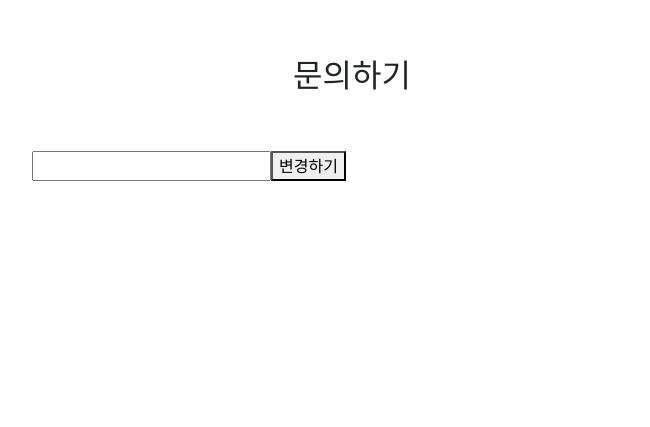
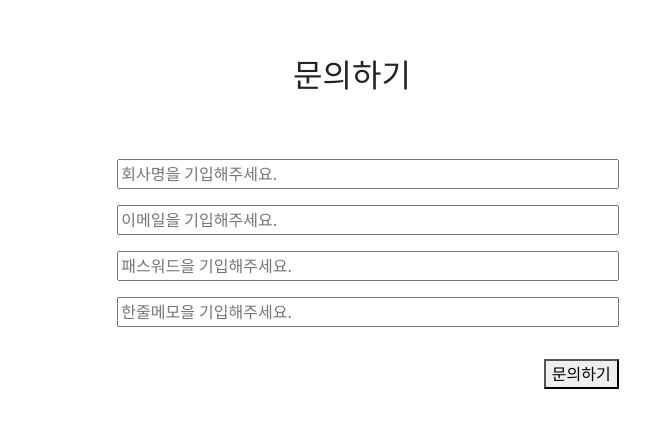
Before and after one commit to soyeya/reactAD_20230116, a React (Create React App) app: page / in a window 1280 px wide. Shown: the part 2784-3211 px from the top of the page, without its empty margins (288-938 px from the left). Before the commit the page ends 3013 px from the top, so only its background shows below. Built offline with nearby package versions, Linux system fonts and the light colour scheme; a web font is replaced by a local one.

Commit message:
JSON 데이터처리

```diff
--- a/package.json
+++ b/package.json
@@ -11,6 +11,7 @@
     "react": "^18.2.0",
     "react-bootstrap": "^2.7.0",
     "react-dom": "^18.2.0",
+    "react-hook-form": "^7.42.1",
     "react-router-dom": "^6.6.2",
     "react-scripts": "5.0.1",
     "react-scrollspy": "^3.4.3",
--- a/src/component/Qna.js
+++ b/src/component/Qna.js
@@ -1,34 +1,89 @@
 import React, { useState } from 'react';
 
+
 const Qna = () => {
-    const [ password, setPassword ] = useState("");
-    const [ statue, updateStatue] = useState(false);
 
-    const changePw = ({ target : {value} }) => setPassword(value);
-    const sendform = async (e) => {
-        //폼태그는 기본적으로 새로고침한다.
-        //폼태그가 중복 실행되지않도록 막아야한다.
-        updateStatue(true); //버튼막아
+
+    //중복제출막기
+    const [statue, updateStatue] = useState(false);
+    const [values, setValues] = useState({
+        comNm: "",
+        email: "",
+        password: "",
+        content: "",
+
+      })
+
+    const handleChange = (e) =>{
+        setValues({
+            ...values,
+            [e.target.name] : e.target.value
+        })
+        //input의 name을 변수이름과 같이 해서 식을 심플하게 처리
+    }
+
+    const sendform = async(e) => {
         e = e || window.event;
-        e.preventDefault(); //싱글페이지니깐 새로고침하지마
-        await new Promise( (r) => setTimeout(r, 1000))
-        //동기화시키는중_ 내가 닫을 때까지 아래는 작동하지마!_ 자바스크립트는 순서있게 작동하는게 아니라 하극상을 많이 일으키는 존재이므로 가변적이다. (건너뛰고 실행하는 경우가 많음) = 이걸 사용하므로써 나 건너뛰고 실행하지마! 라고 시간을 만듦
-        alert(`수정된 비밀번호 확인해보기 ${password}`)
-        updateStatue(false); // 다시버튼기능돌려줘
+        e.preventDefault(); //새로고침하지마
+        updateStatue(true); // 버튼막아
+        //데이터를 전송하거나 유효성검사
+        await new Promise( (r) => setTimeout(function(){
+          console.log(JSON.stringify(values, null, 10))
+        }, 1000))
+        updateStatue(false); //버튼정상화ㄴ
     }
 
     return (
         <div id="qna" className='py-5'>
             <h2 className='text-center py-5'>문의하기</h2>
-            <form onSubmit={ sendform } className='col-6 mx-auto'>
-                <input type="password"
-                       value={password}
-                       name="pw"
-                       onChange={ changePw  }
-                         />
-                <button type="submit" disabled={statue}>변경하기</button>
-                 {/* disabled = {statue} -> 중복처리되지 않도록 제어 역할 */}
+
+
+
+            <form onSubmit={ sendform } className='col-5 mx-auto'>
+                <ul>
+                    <li className='my-3'>
+                        <input type="text"
+                               placeholder='회사명을 기입해주세요.'
+                               name="comNm"
+                               value={values.comNm}
+                               className="w-100"
+                               onChange={ handleChange }
+                                 />
+                    </li>
+                    <li className='my-3'>
+                        <input type="text"
+                               placeholder='이메일을 기입해주세요.'
+                               name="email"
+                               value={values.email}
+                               className="w-100"
+                               onChange={ handleChange }
+                                 />
+                    </li>
+                    <li className='my-3'>
+                        <input type="password"
+                               placeholder='패스워드을 기입해주세요.'
+                               name="password"
+                               value={values.password}
+                               className="w-100"
+                               onChange={ handleChange }
+                                 />
+                    </li>
+                    <li className='my-3'>
+                        <input type="text"
+                               placeholder='한줄메모을 기입해주세요.'
+                               name="content"
+                               value={values.content}
+                               className="w-100"
+                               onChange={ handleChange }
+                                 />
+                    </li>
+                </ul>
+                <div className='d-flex justify-content-end py-3'>
+                    <button type="submit" disabled={statue}>문의하기</button>
+                </div>
+
             </form>
+
         </div>
     );
 }
```
Also changed, not shown: 1 other file (tests, documents, lock files or other folders).
